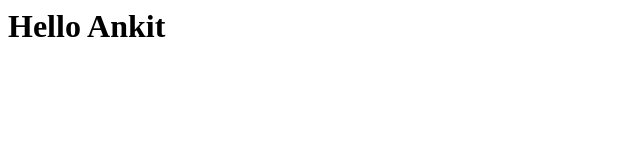
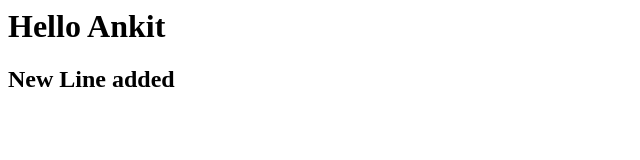
Before and after one commit to ankitsaini3213837/ank_repo_test, a plain HTML site: page index.html in a window 1280 px wide. Shown: the whole page, without its empty margins (0-640 px from the left). Drawn offline with Linux system fonts and the light colour scheme.

Commit message:
new line added

```diff
--- a/index.html
+++ b/index.html
@@ -5,5 +5,7 @@
     <body>
         <h1>Hello Ankit</h1>
 
+        <h2>New Line added</h2>
+
     </body>
 </html>
```
